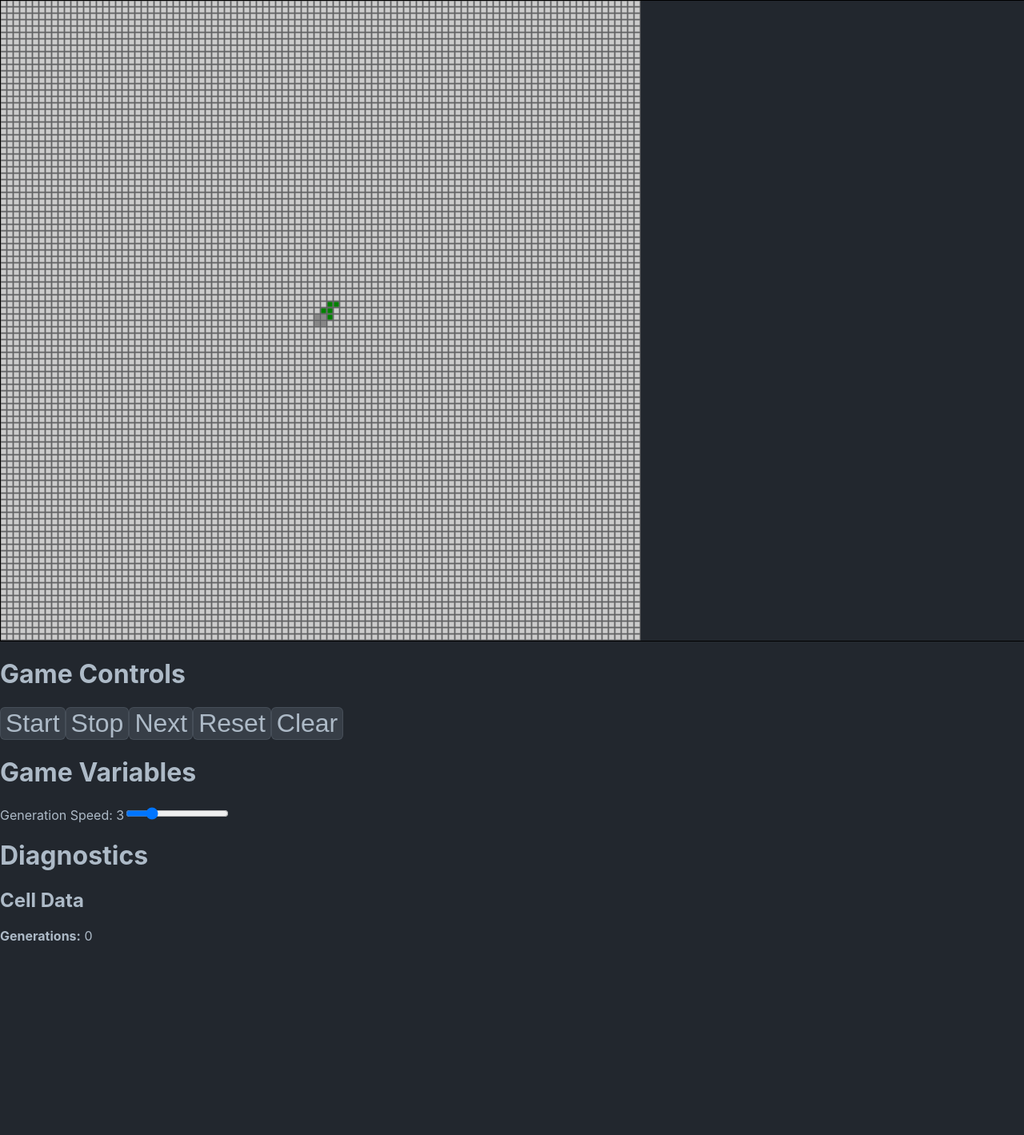
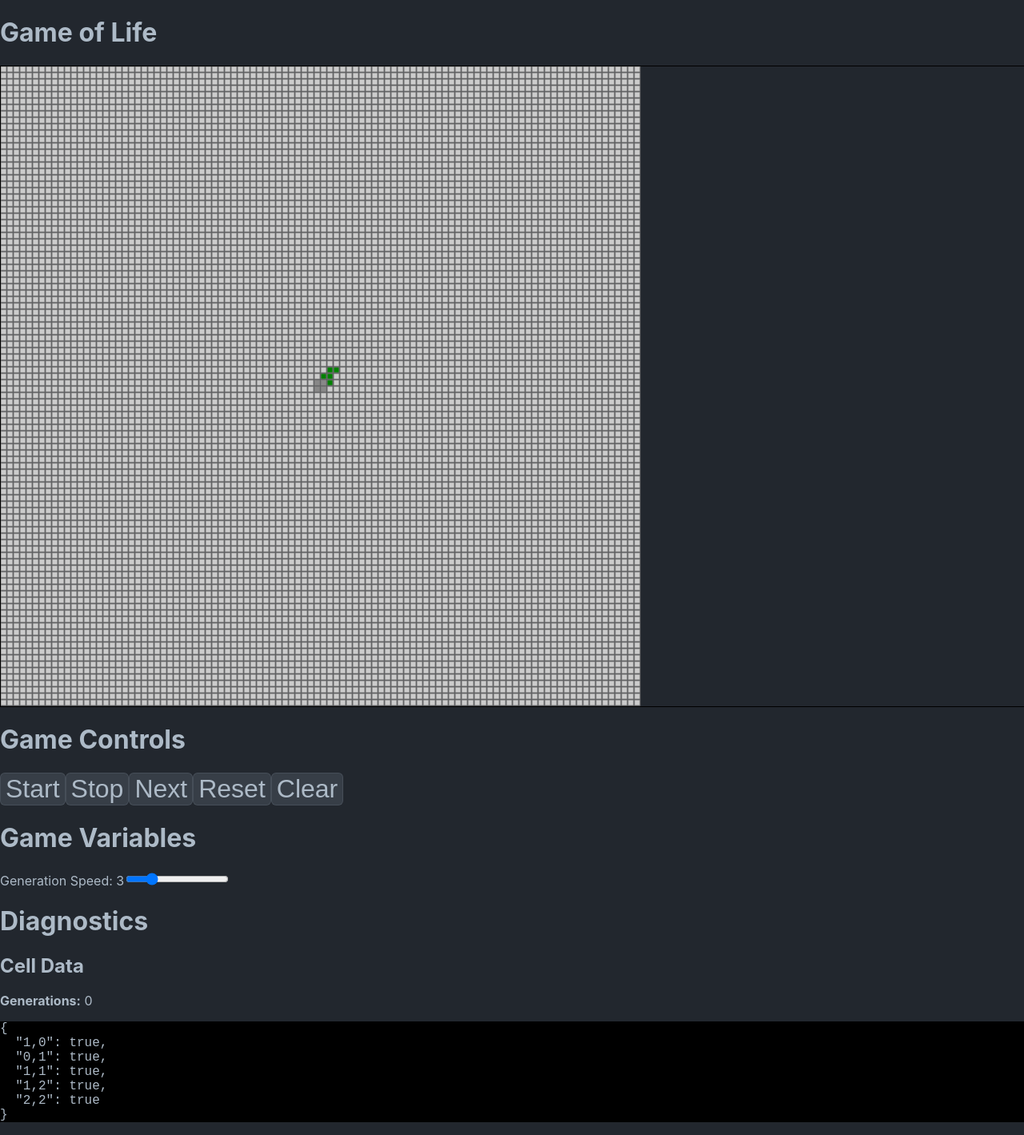
Before and after one commit to wintermuted/game-of-life, a React (Create React App) app: page / in a window 1280 px wide. Shown: the whole page at 80% size. Before the commit the page ends 1196 px from the top, so only its background shows below. Built offline with nearby package versions, Linux system fonts and the light colour scheme.

Commit message:
add back some commented out parts

```diff
--- a/src/app/App.tsx
+++ b/src/app/App.tsx
@@ -73,11 +73,11 @@ function App() {
   }
 
   const gameStatus = game.getStatus ? game.getStatus(): {};
-  // const gridJSON = JSON.stringify(gameStatus, null, 2);
+  const gridJSON = JSON.stringify(gameStatus, null, 2);
 
   return (
     <div className="App">
-      {/* <h1>Game of Life</h1> */}
+      <h1>Game of Life</h1>
       <Grid game={game} onMouseOver={onMouseOver} />
       <GridControls
         nextGeneration={nextGeneration}
@@ -92,9 +92,9 @@ function App() {
       <p>
       <span><strong>Generations:</strong> {generation}</span>
       </p>
-      {/* <pre>
+      <pre>
         { gridJSON }
-      </pre> */}
+      </pre>
     </div>
   );
 }
```
